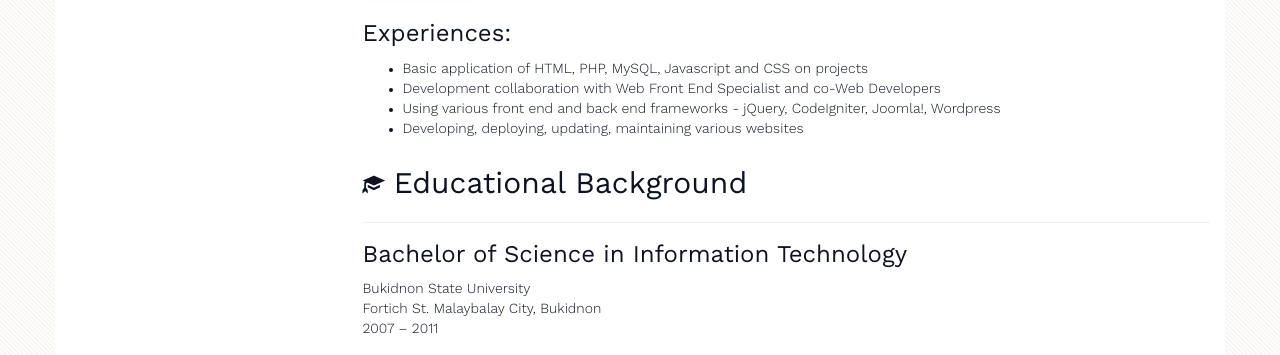
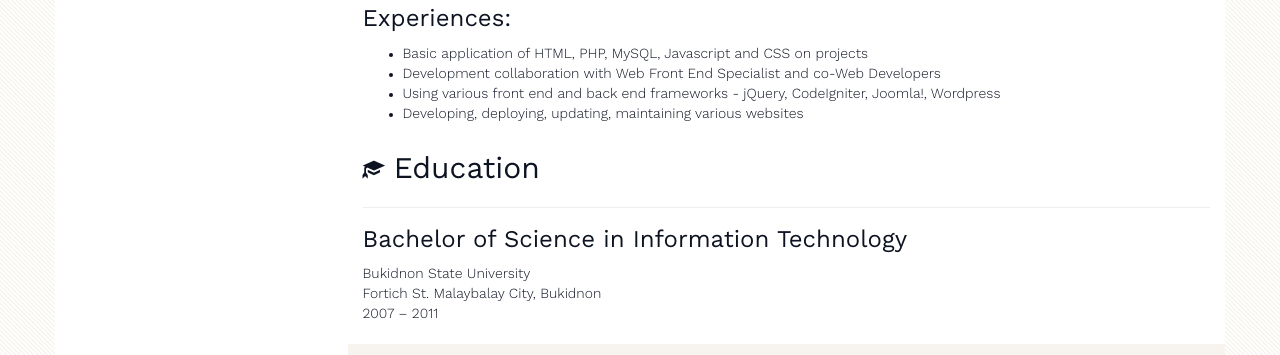
Before and after one commit to claw68/claw68.github.io, a plain HTML site: page index.html in a window 1280 px wide. Shown: the part 2669-3024 px from the top of the page. Drawn offline with Linux system fonts and the light colour scheme.

Commit message:
Update summary padding

```diff
--- a/assets/css/app.css
+++ b/assets/css/app.css
@@ -137,7 +137,7 @@ h5 {
 
 @media (min-width: 768px) {
   .content {
-    padding-top: 30px;
+    padding-top: 15px;
   }
 }
 
--- a/index.html
+++ b/index.html
@@ -242,7 +242,7 @@
 
           <div class="row education">
             <div class="col-sm-12">
-              <h2><span class="glyphicon glyphicon-education" aria-hidden="true"></span> Educational Background</h2>
+              <h2><span class="glyphicon glyphicon-education" aria-hidden="true"></span> Education</h2>
               <hr />
               <h3>Bachelor of Science in Information Technology</h3>
               <p>
```
